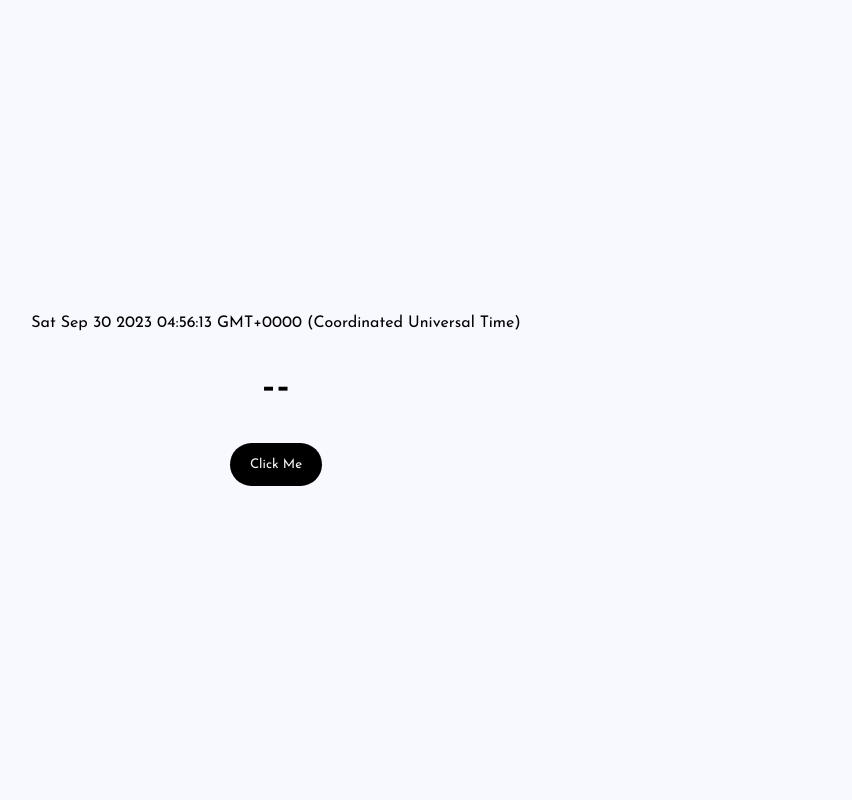
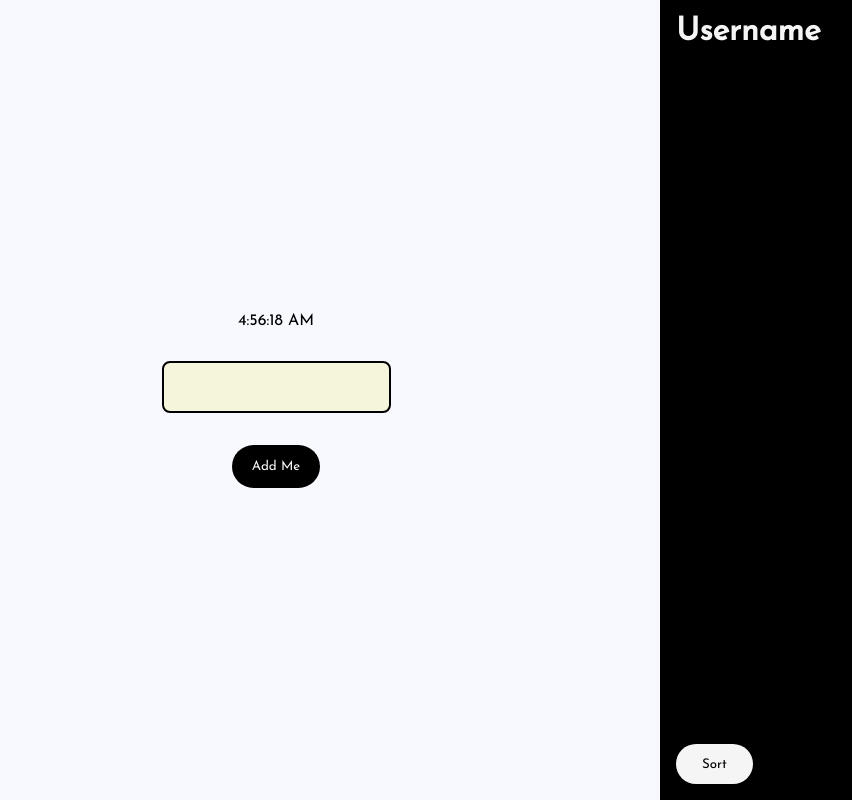
Before and after one commit to niovlln/NioTools, a plain HTML site: page index.html in a window 1280 px wide. Shown: the whole page, without its empty margins (364-1216 px from the left). Drawn offline with Linux system fonts and the light colour scheme.

Commit message:
Add files via upload

```diff
--- a/index.css
+++ b/index.css
@@ -43,3 +43,46 @@ body {
   border-radius: 5rem;
   cursor: pointer;
 }
+.username-box {
+  padding: 1rem 1.5rem;
+  background-color: beige;
+  font-family:"Josefin Sans";
+  font-size: 1rem;
+  border-radius: 0.5rem;
+  border: 0.13rem solid black;
+}
+.username-container {
+  height: 100vh;
+  width: 20vw;
+  background-color: black;
+  position: absolute;
+  top: 0;
+  right: 0;
+  display: flex;
+  flex-direction: column;
+  gap: 1rem;
+}.username-container h2{
+  margin-top: 1rem;
+  color: whitesmoke;
+  font-family: "Josefin Sans";
+  font-size: 2rem ;
+}.username-container p{
+  font-family: "Josefin Sans";
+  font-size: 1.3rem;
+  color: whitesmoke;
+}.username-container p,
+.username-container h2,
+.username-container button {
+  margin-left: 1rem;
+}
+.username-container button {
+  width: 30%;
+  height: 5%;
+  position: absolute;
+  bottom: 1rem;
+  background-color:whitesmoke;
+  color: black;
+  font-family: "Josefin Sans";
+  border-radius: 5rem;
+  cursor: pointer;
+}
--- a/index.html
+++ b/index.html
@@ -10,9 +10,15 @@
 </head>
 <body>
     <div class="container">
-        <div id="time" style="font-size:16px;">time</div>
-        <p id="demo">--</p>
-        <button onclick="addPoints()"> Click Me </button>
+        <div id="clock" style="font-size:16px;"></div>
+        <input type="text" class="username-box" id="demo" spellcheck="false">
+        <button onclick="addUsername()"> Add Me </button>
+
+    </div>
+    <div class="username-container" id="demo2">
+        <h2>Username</h2>
+        <p id="usernames"></p>
+        <button onclick="sortUsername()">Sort</button>
     </div>
 </body>
 </html>
--- a/script.js
+++ b/script.js
@@ -13,7 +13,7 @@ document.getElementById("demo").innerHTML = car.fullDetail();
 
 
 // POINTS
-const points = {
+let points = {
     score: 0,
     updateScore : function(){
         return points.score += 1;
@@ -24,5 +24,37 @@ function addPoints() {
     document.getElementById("demo").innerHTML = points.updateScore();
 }
 
-// DATE
-document.getElementById("time").innerHTML = Date();
+
+
+//USERNAME LIST
+const usernames = [];
+displayUsernames();
+
+function displayUsernames() {
+    document.getElementById("usernames").innerHTML = usernames.join("<br>");
+}
+
+
+//ADD USERNAME
+function addUsername() {
+    const input = document.getElementById("demo").value.trim();
+    if (input) {
+        usernames.push(input);
+        displayUsernames();
+        document.getElementById("demo").value = "";
+    }
+}
+
+//SORT USERNAME
+function sortUsername() {
+    usernames.sort();
+    displayUsernames();
+}
+
+// Clock
+setInterval(Clock,1000)
+
+function Clock() {
+    const clock = new Date();
+    document.getElementById("clock").innerHTML = clock.toLocaleTimeString();
+}
```
